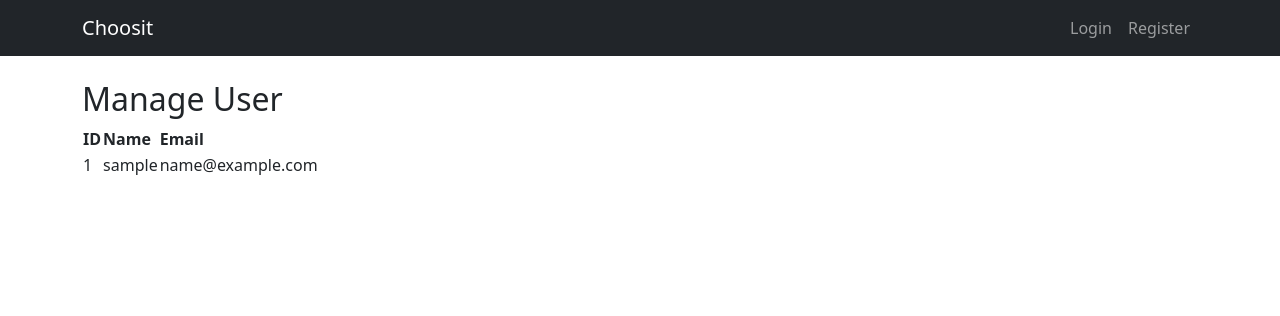
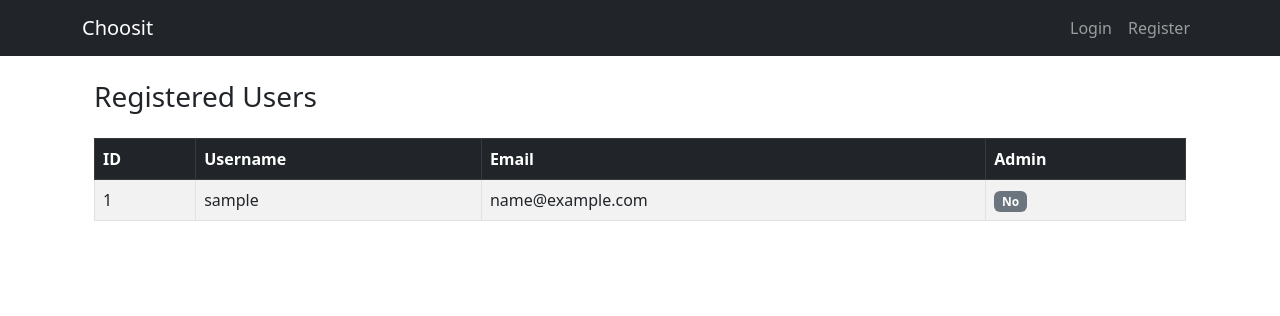
Before and after one commit to MOSALAHDEV/choosit-app, a Flask app: template app/templates/admin/manage_user.html in a window 1280 px wide. Shown: the top 316 px of the page. Run offline with Flask 3, Linux system fonts and the light colour scheme; the template is opened without the code that fills it: values that come from a table or form of the project are taken from there, others are empty; tables that the repository leaves empty hold one stand-in row (values such as "Sample post").

Commit message:
Feat: admin user and score management views

```diff
--- a/app/templates/admin/manage_user.html
+++ b/app/templates/admin/manage_user.html
@@ -1,23 +1,39 @@
-{% extends "admin/dashboard.html" %}
-{% block title %}Manage User{% endblock %}
+{% extends "base.html" %}
+{% block title %}Manage Users{% endblock %}
+
 {% block ops %}
-<h2>Manage User</h2>
-<table>
-    <thead>
+<div class="container">
+  <h3 class="mb-4">Registered Users</h3>
+
+  {% if user %}
+    <table class="table table-striped table-bordered">
+      <thead class="table-dark">
         <tr>
           <th>ID</th>
-            <th>Name</th>
+          <th>Username</th>
           <th>Email</th>
+          <th>Admin</th>
         </tr>
       </thead>
       <tbody>
-        {% for user in user %}
+        {% for u in user %}
         <tr>
-                <td>{{ user.id }}</td>
-                <td>{{ user.username }}</td>
-                <td>{{ user.email }}</td>
+          <td>{{ u.id }}</td>
+          <td>{{ u.username }}</td>
+          <td>{{ u.email }}</td>
+          <td>
+            {% if u.is_admin %}
+              <span class="badge bg-success">Yes</span>
+            {% else %}
+              <span class="badge bg-secondary">No</span>
+            {% endif %}
+          </td>
         </tr>
         {% endfor %}
       </tbody>
     </table>
+  {% else %}
+    <p class="text-muted">No users registered yet.</p>
+  {% endif %}
+</div>
 {% endblock %}
```
Also changed, not shown: app/templates/admin/manage_score.html (+23 -11 lines). Lines whose indentation alone changed are shown as unchanged.
